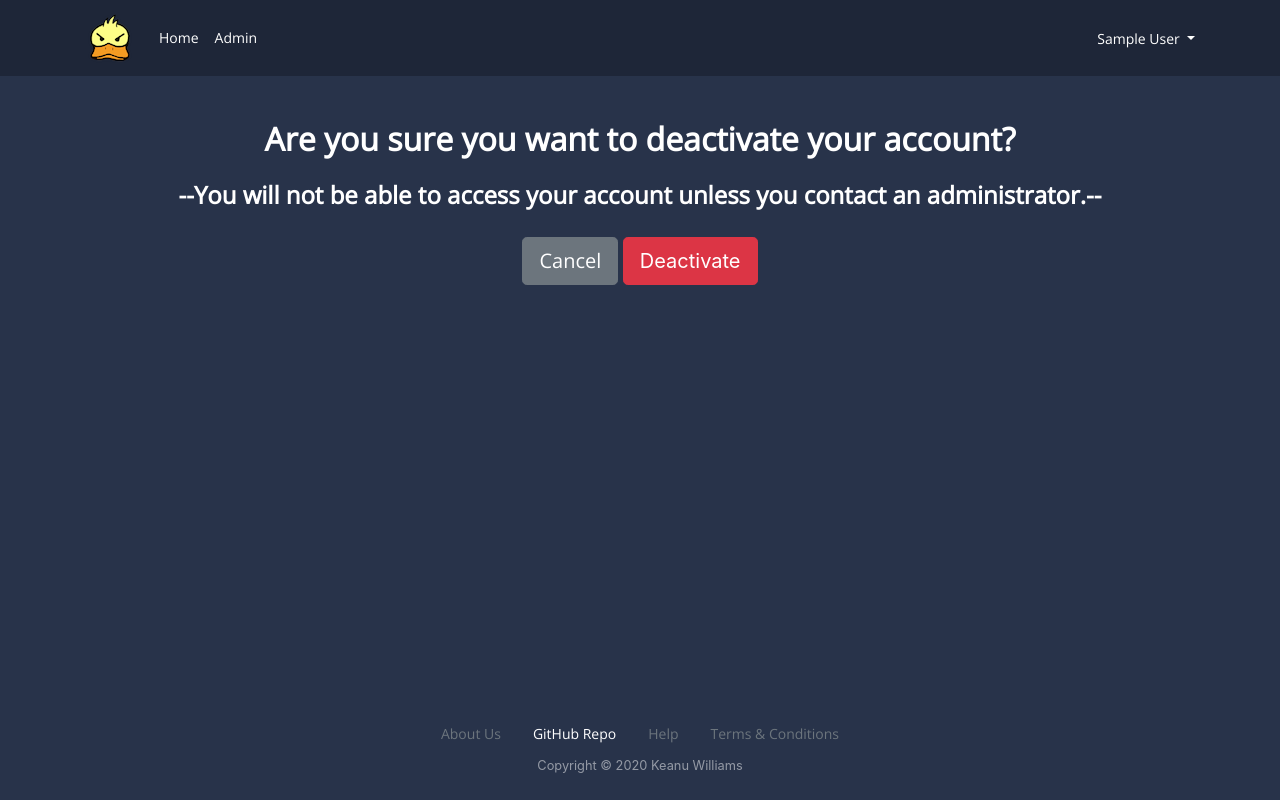
After one commit to keanuwilliams/Billed-Fitness-Log, a Django app: page /deactivate/ in a window 1280 px wide. The commit adds this page. Run offline with Django 3.2, Linux system fonts and the light colour scheme; the visitor is signed in with stand-in values (Sample User, id 1); some libraries are stand-ins or nearby versions.

Commit message:
Created the ability to deactivate the user account.

```diff
--- a/bfl/bfl/urls.py
+++ b/bfl/bfl/urls.py
@@ -20,6 +20,7 @@ urlpatterns = [
     path('profile/', user_views.profile, name='profile'),
     path('edit-profile/', user_views.edit_profile, name='edit_profile'),
     path('settings/', user_views.settings, name='settings'),
+    path('deactivate/', user_views.deactivate, name='deactivate'),
     path('change-password/', user_views.change_password, name='change_password'),
     path('login/', user_views.login, name='login'),
     path('logout/', auth_views.LogoutView.as_view(template_name='users/logout.html'), name='logout'),
--- /dev/null
+++ b/bfl/users/templates/users/deactivate.html
@@ -0,0 +1,16 @@
+{% extends "users/base.html" %}
+{% block content %}
+<div class="container text-center">
+  <h1 style="color: white;">Are you sure you want to deactivate your account?</h1>
+  <h2 style="color: white; padding: 1em 0 1em 0;">
+    --You will not be able to access your account unless you contact an administrator.--
+  </h2>
+  <form method="POST">
+    {% csrf_token %}
+    <div class="form-group">
+      <a class="btn btn-lg btn-secondary" href="{% url 'settings' %}" role="button">Cancel</a>
+      <button class="btn btn-lg btn-danger" type="submit">Deactivate</button>
+    </div>
+  </form>
+</div>
+{% endblock content %}
--- a/bfl/users/templates/users/settings.html
+++ b/bfl/users/templates/users/settings.html
@@ -13,7 +13,7 @@
       <legend class="border-bottom mb-4">User Settings</legend>
       <a class="settings-item" href="{% url 'edit_profile' %}">Edit User Information</a> <br/>
       <a class="settings-item" href="{% url 'change_password' %}">Change Password</a> <br/>
-      <a class="settings-item" href="#">Deactivate Your Account</a>
+      <a class="settings-item" href="{% url 'deactivate' %}">Deactivate Your Account</a>
     </div>
   </div>
 </div>
--- a/bfl/users/views.py
+++ b/bfl/users/views.py
@@ -114,6 +114,19 @@ def settings(request):
     return render(request, 'users/settings.html', context)
 
 @login_required
+def deactivate(request):
+    if request.method == "POST":
+        user = request.user
+        user.is_active = False
+        user.save()
+        messages.success(request, f'{user.username} was successfully deactivated.')
+        return redirect('logout')
+    context = {
+        'title': 'Deactivate',
+    }
+    return render(request, 'users/deactivate.html', context)
+
+@login_required
 def change_password(request):
     if request.method == "POST":
         form = PasswordChangeForm(request.user, request.POST)
```
